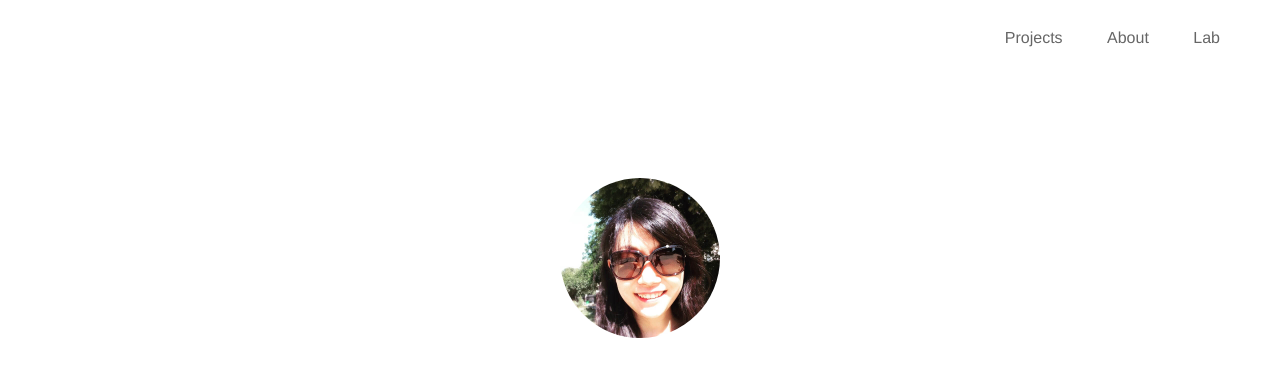
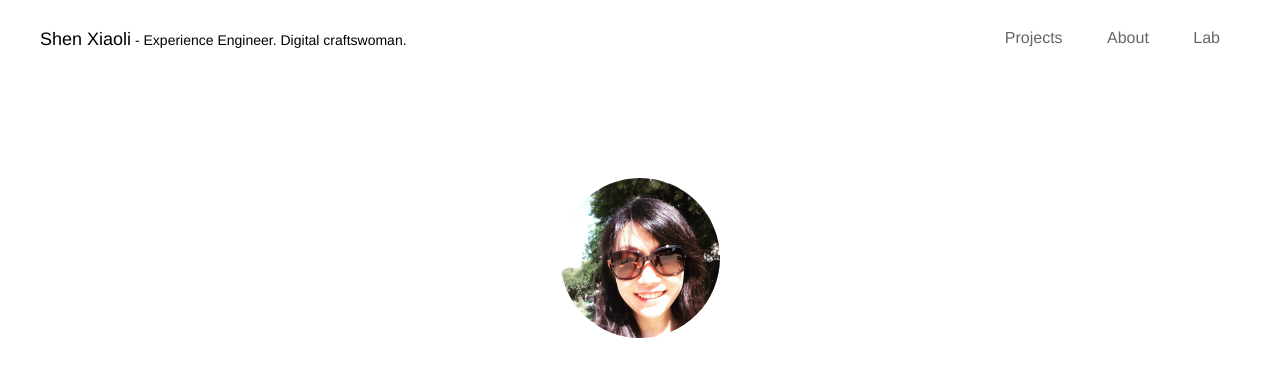
Before and after one commit to furixturi/portfolio2017, a website: page static/src/index.html in a window 1280 px wide. Shown: the top 375 px of the page. Drawn offline with nearby package versions, Linux system fonts and the light colour scheme; files whose address does not match are found by name.

Commit message:
add slogan

```diff
--- a/static/src/assets/styles.css
+++ b/static/src/assets/styles.css
@@ -226,17 +226,23 @@ nav {
   top: 0;
   left: 50%;
   transform: translateX(-50%);
-  margin: 0 auto; }
+  margin: 0 auto;
+  z-index: 1; }
   nav li {
     display: inline-block; }
   nav a {
     color: #666666;
     text-decoration: none;
     display: block; }
+  nav .slogan {
+    margin-top: 30px;
+    margin-left: 40px; }
   @media only screen and (max-width: 767px) {
     nav {
       height: 100vh;
       min-height: 560px; }
+      nav .slogan {
+        display: none; }
       nav li {
         display: block;
         position: absolute; }
@@ -274,6 +280,13 @@ nav {
       content: "";
       display: table;
       clear: both; }
+    nav .slogan {
+      float: left;
+      font-size: 14px;
+      font-size: 0.875rem; }
+      nav .slogan .name {
+        font-size: 18px;
+        font-size: 1.125rem; }
     nav ul {
       float: right;
       margin-top: 20px;
--- a/static/src/components/nav/scss/nav.scss
+++ b/static/src/components/nav/scss/nav.scss
@@ -5,6 +5,7 @@ nav {
         left: 50%;
         transform: translateX(-50%);
         margin: 0 auto;
+    z-index: 1;
 
     li {
         display: inline-block;
@@ -16,11 +17,18 @@ nav {
         display: block;
     }
 
+    .slogan {
+        margin-top: 30px;
+        margin-left: 40px;
+    }
+
     // mobile
     @media only screen and (max-width: 767px) {
         height: 100vh;
         min-height: 560px;
-
+        .slogan {
+            display: none;
+        }
         li {
             display: block;
             position: absolute;
@@ -69,7 +77,13 @@ nav {
     // tablet and desktop
     @media only screen and (min-width: 768px) {
         @include clearfix;
-
+        .slogan {
+            float: left;
+            @include fontSize(14px);
+            .name {
+                @include fontSize(18px);
+            }
+        }
         ul {
             float: right;
             margin-top: 20px;
--- a/static/src/index.html
+++ b/static/src/index.html
@@ -32,6 +32,11 @@
                 <li class="right"><a href="#about" data-navi="about">About</a></li>
                 <li class="left"><a href="#" data-navi="lab">Lab</a></li>
             </ul>
+            <div class="slogan">
+                <span class="name">Shen Xiaoli</span>
+                 -
+                 <span class="slogan-text">Experience Engineer. Digital craftswoman.</span>
+            </div>
         </div>
     </nav>
     <section id="home">
@@ -51,7 +56,9 @@
             </a>
         </div>
     </section>
-    <section id="projects"></section>
+    <section id="projects">
+        <article id="adam-visualizer">
+    </section>
     <section id="about"></section>
     </div>
     <script src="//ajax.googleapis.com/ajax/libs/jquery/1.11.1/jquery.min.js"></script>
```
